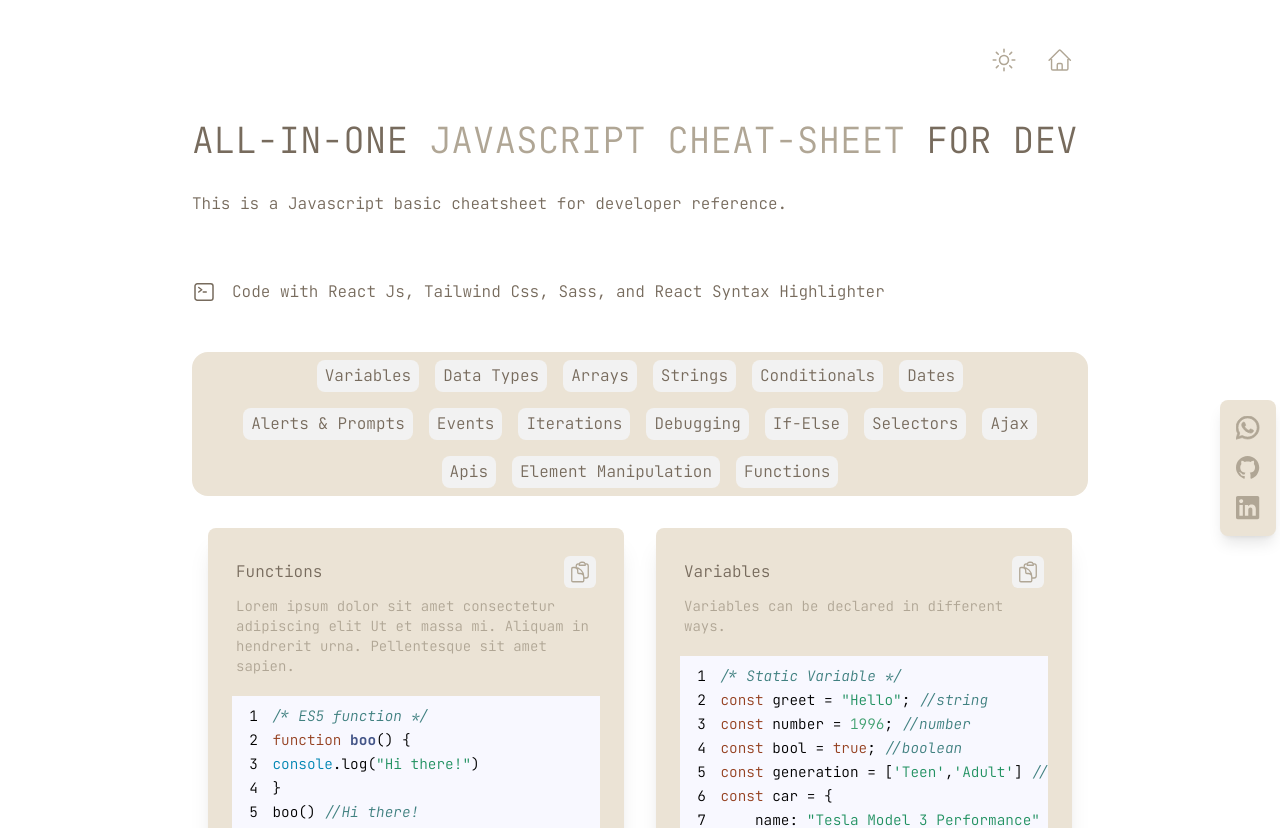
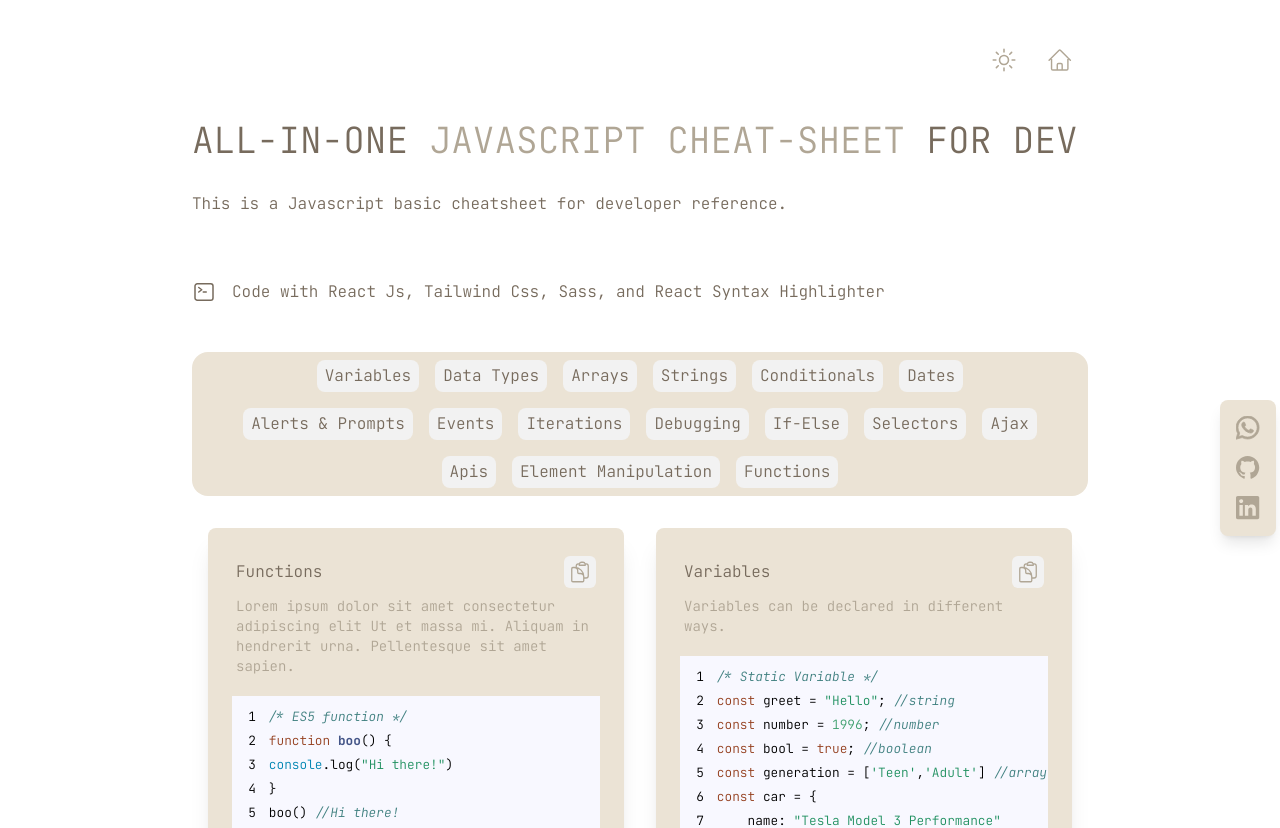
Before and after one commit to azhansyakirin/frontend-cheatsheet, a React (Vite) app: page /javascript in a window 1280 px wide. Shown: the top 828 px of the page. Built offline with nearby package versions, Linux system fonts and the light colour scheme; a web font is replaced by a local one.

Commit message:
decrease font size for terminal

```diff
--- a/src/components/CodeBlock/index.jsx
+++ b/src/components/CodeBlock/index.jsx
@@ -90,7 +90,7 @@ export const CodeBlock = ({
                     codeTagProps={{
                         style: {
                             fontFamily: "JetBrains Mono",
-                            fontSize: "0.9rem",
+                            fontSize: "0.8rem",
                         }
                     }}
                     showLineNumbers
```
